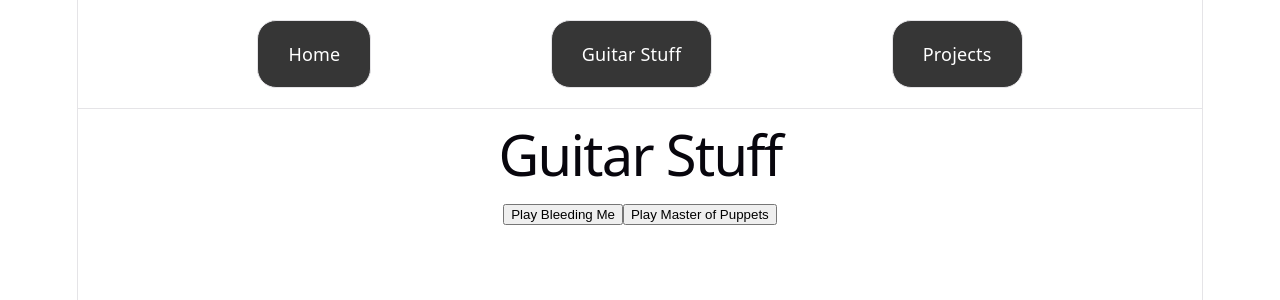
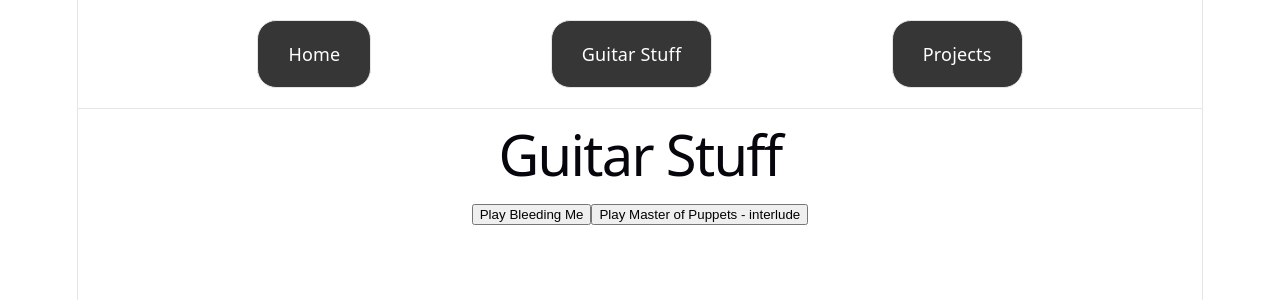
Before and after one commit to PurrgoExiliard/Purrgo-Exiliard, a React (Vite) app: page /Guitar in a window 1280 px wide. Shown: the top 300 px of the page. Built offline with nearby package versions, Linux system fonts and the light colour scheme.

Commit message:
Added stoping music player and reworked structure of guitar page loading

```diff
--- a/src/App.tsx
+++ b/src/App.tsx
@@ -1,8 +1,7 @@
 import {Routes, Route, Link} from "react-router"
 import './App.css'
 import GuitarButton from './components/GuitarButton.tsx'
-import bleedingMe from "./assets/bleeding-me.mp3";
-import masterOfPuppets from "./assets/master-of-puppets-interlude.mp3";
+import GuitarSoundSamples from './QoCLib/GuitarSamples.tsx'
 import NavUI from './components/NavUI.tsx'
 
 
@@ -18,8 +17,9 @@ function Guitar() {
   return (
     <div className="App">
       <h1>Guitar Stuff</h1>
-      <GuitarButton url={bleedingMe} text="Bleeding Me" />
-      <GuitarButton url={masterOfPuppets} text="Master of Puppets" />
+      {GuitarSoundSamples.map((sample, index) => (
+        <GuitarButton key={index} url={sample.url} text={sample.text} />
+      ))}
     </div>
   )
 }
--- /dev/null
+++ b/src/QoCLib/GuitarSamples.tsx
@@ -0,0 +1,15 @@
+import BleedingMe from "../assets/guitar/bleeding-me.mp3";
+import MasterOfPuppets_part2 from "../assets/guitar/master-of-puppets-interlude.mp3";
+
+const GuitarSoundSamples = [
+    {
+        text : "Bleeding Me",
+        url : BleedingMe
+    },
+    {
+        text : "Master of Puppets - interlude",
+        url : MasterOfPuppets_part2
+    }
+];
+
+export default GuitarSoundSamples;
--- a/src/components/GuitarButton.tsx
+++ b/src/components/GuitarButton.tsx
@@ -4,11 +4,16 @@ type GuitarButtonProps = {
 };
 
 export const GuitarButton = ({url, text}: GuitarButtonProps) => {
+  var isPlaying = false;
+  const audio = new Audio(url);
   const handleClick = () => {
-    // Create a new audio element for each click
-    const audio = new Audio(url);
-    audio.play();
-
+    if (isPlaying) {
+      audio.pause();
+      audio.currentTime = 0;
+    } else {
+      audio.play();
+    }
+    isPlaying = !isPlaying;
   };
   return <>
     <button key={text} onClick={handleClick}>Play {text}</button>
```
Also changed, not shown: 2 other files (tests, documents, lock files or other folders).
